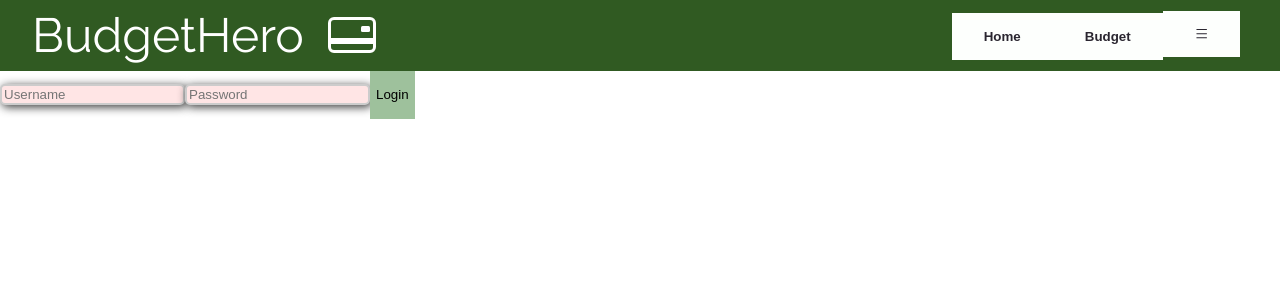
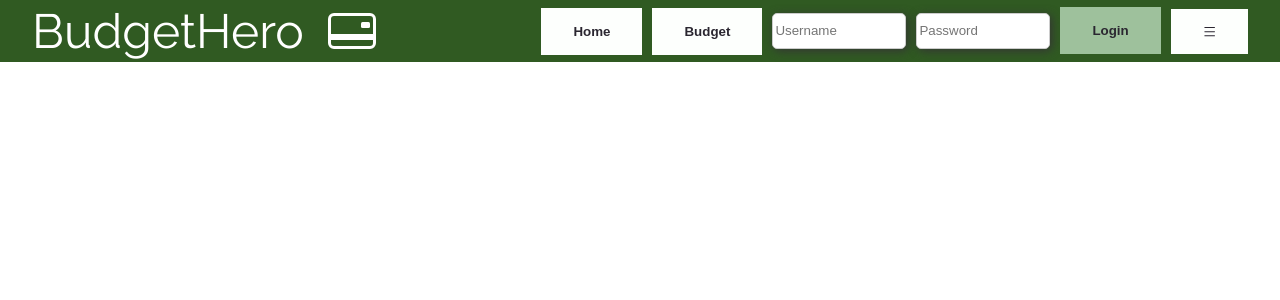
Before and after one commit to johnbonanno-source/budgetingTool, a React (Create React App) app: page / in a window 1280 px wide. Shown: the top 300 px of the page. Built offline with nearby package versions, Linux system fonts and the light colour scheme.

Commit message:
still need to fix up the nav bar for smaller window sizes

```diff
--- a/src/App.js
+++ b/src/App.js
@@ -5,7 +5,6 @@ import MainHeader from './Components/MainHeader';
 import MessageList from './Components/MessageList';
 import PageFooter from './Components/PageFooter';
 import AvailableBalance from './Components/AvailableBalance';
-import BalanceModifier from './Components/BalanceModifier';
 import Login from './Components/LogIn';
 
 function App() {
@@ -35,17 +34,14 @@ function App() {
   };
 
   return <>
-    <MainHeader/>
-    <Login loggedIn={loggedIn} setLoggedIn={setLoggedIn} />
-    <div style={divStyle}>
+    <MainHeader loggedIn={loggedIn} setLoggedIn={setLoggedIn}/>
 
 
+    <div style={divStyle}>
       <AvailableBalance balance={balance} setBalance={setBalance}/>
-      <main>
-        <MessageList isPosting={modalPosting}  onStopPosting={hideModalHandler} />
-      </main>
+      <MessageList isPosting={modalPosting}  onStopPosting={hideModalHandler} />
     </div>
-      <PageFooter/>
+    <PageFooter/>
   </>
 
 }
--- a/src/Components/BalanceModifier.jsx
+++ b/src/Components/BalanceModifier.jsx
@@ -16,12 +16,10 @@ function BalanceModifier ({ balance, setBalance }){
 
   const handleSubtractButtonClick = () => {
     let inputfield = document.getElementById("decrementBalance");
-    setBalance(balance - parseInt(inputfield.value));
-
-    // let delta = parseInt(inputfield.value);
-    // if(typeof delta === 'number' && !isNaN(delta)){
-    //   setBalance(balance + parseInt(inputfield.value));
-    // }
+    let delta = parseInt(inputfield.value);
+    if(typeof delta === 'number' && !isNaN(delta)){
+      setBalance(balance - parseInt(inputfield.value));
+    }
   };
 
   return (
--- a/src/Components/LogIn.jsx
+++ b/src/Components/LogIn.jsx
@@ -1,6 +1,8 @@
 import React, { useState } from 'react';
 import App from '../App.js'
 import LoginButton from './LoginButton.jsx';
+import classes from './LoginButton.module.css';
+// import inputStyle from './LogIn.module.css';
 
 function Login({loggedIn,setLoggedIn}) {
 
@@ -24,24 +26,26 @@ function Login({loggedIn,setLoggedIn}) {
             {!loggedIn ? (
             <>
                 <input
+                className={classes.inputStyle}
                 id={"username"}
                 type="text"
                 placeholder="Username"
                 />
 
                 <input
+                className={classes.inputStyle}
+
                 id={"password"}
                 type="password"
-                placeholder="Password"/>
-
-                <LoginButton buttonText={"Login"} onClick={handleLogin}>Login</LoginButton>
+                placeholder="Password"
+                />
+                <LoginButton className={classes.logOut} buttonText={"Login"} onClick={handleLogin}>Login</LoginButton>
             </>
-
             )
             :
             (
             <>
-                <LoginButton buttonText={"Logout"} onClick={handleLogout}>Logout</LoginButton>
+                <LoginButton className={classes.logOut} buttonText={"Logout"} onClick={handleLogout}>Logout</LoginButton>
             </>
             )
 
--- a/src/Components/LogIn.module.css
+++ b/src/Components/LogIn.module.css
@@ -0,0 +1,6 @@
+.inputStyle {
+  width: 2rem; /* Set the width to the desired square size */
+  height: 2.5rem; /* Set the height to match the padding of .navButton */
+  border: 1px solid #ccc; /* Add a border to make it visible */
+  border-radius: 5px; /* Add some border-radius to make it look nicer */
+}
--- a/src/Components/LoginButton.jsx
+++ b/src/Components/LoginButton.jsx
@@ -4,7 +4,6 @@ function LoginButton({onClick,buttonText}){
 return (
     <button className={classes.logOut} onClick={onClick}>{buttonText}</button>
 )
-
 }
 
 
--- a/src/Components/LoginButton.module.css
+++ b/src/Components/LoginButton.module.css
@@ -1,8 +1,19 @@
 .logOut{
     background-color: rgb(158, 193, 156);
     border: none;
-    height: 3rem;
-
+    display: inline-flex;
+    align-items: right;
+    box-shadow: none;
+    border: none;
+    font-weight: bold;
+    padding-top: 1rem;
+    padding-bottom: 1rem;
+    padding-left: 2rem;
+    padding-right: 2rem;
+    color: #2a2630;
+    border: none;
+    border-radius: none;
+    font-weight: bold;
     }
 
   .logOut:hover{
@@ -11,3 +22,14 @@
     transition: background-color 0.3s;
 
   }
+
+  .inputStyle {
+    width: 8rem; /* Set the width to the desired square size */
+    height: 2rem; /* Set the height to the same value as the width */
+    border: 1px solid #ccc; /* Add a border to make it visible */
+    border-radius: 5px; /* Add some border-radius to make it look nicer */
+    margin-right: 10px; /* Adjust the margin to create space between the input and the button */
+    margin-top: 1.5rem;
+    background-color: white;
+
+  }
--- a/src/Components/MainHeader.jsx
+++ b/src/Components/MainHeader.jsx
@@ -4,23 +4,24 @@ import classes from './MainHeader.module.css';
 import { BsFillEmojiSmileUpsideDownFill, BsCreditCard2Back } from "react-icons/bs";
 import { AiOutlineMenu } from "react-icons/ai";
 import LoginButton from './LoginButton';
+import Login from './LogIn'
 
-function MainHeader({ onCreatePost }) {
+function MainHeader({ loggedIn,setLoggedIn }) {
   return (
     <header className={classes.header}>
       <h1 className={classes.logo}>
         BudgetHero <BsCreditCard2Back/>
       </h1>
 
-      <p>
+
         <div className={classes.navComponentBox}>
 
-          <button className={classes.viewProfile}>Home</button>
-          <button className={classes.viewProfile}>Budget</button>
-          {/* <LoginButton buttonText={"pp"}/> */}
-         <button className={classes.viewProfile}><AiOutlineMenu className={classes.menuIcon}/></button>
+          <button className={classes.navButton}>Home</button>
+          <button className={classes.navButton}>Budget</button>
+          <Login loggedIn={loggedIn} setLoggedIn={setLoggedIn}/>
+         <button className={classes.navButton}><AiOutlineMenu className={classes.menuIcon}/></button>
         </div>
-      </p>
+
     </header>
   );
 }
--- a/src/Components/MainHeader.module.css
+++ b/src/Components/MainHeader.module.css
@@ -10,8 +10,6 @@
     background-color: rgb(48, 90, 34);
     text-align: center;
     position: sticky; top: 0;
-
-
   }
 
   .logo {
@@ -23,30 +21,14 @@
     align-items: center;
     color: white;
   }
-/*
-  .button {
-    display: inline-flex;
-    align-items: center;
-    gap: 2rem;
-    padding: 1.75rem 3.5rem;
-    color: #2a2630;
-    border: none;
-    border-radius: none;
 
-    cursor: pointer;
-    font-weight: bold;
-
-
-  } */
-
-  .viewProfile:hover {
+  .navButton:hover {
     background-color: #c39955;
   }
-.viewProfile {
+
+.navButton {
   display: inline-flex;
     align-items: right;
-    /* gap: 0.5rem;
-   */
     background-color: #fdfffd;
     color: rgb(41, 76, 28);
     box-shadow: none;
@@ -63,16 +45,21 @@
     font-weight: bold;
 }
 
-.viewProfile:hover {
+.navButton:hover {
   background-color: rgb(158, 193, 156);
   color: white;
   transition: background-color 0.3s;
   text-decoration: underline;
 }
-.navComponentBox{
+.navComponentBox {
+  display: flex;
+  justify-content: center;
+  align-items: center; /* Center items vertically */
+  gap: 10px; /* Add some spacing between elements */
   border-radius: 10px;
-  justify-content: center;
   text-align: center;
+  margin: 0px;
+  height: 2.5rem;
 }
 .menuIcon{
   font-weight: 700;
```
